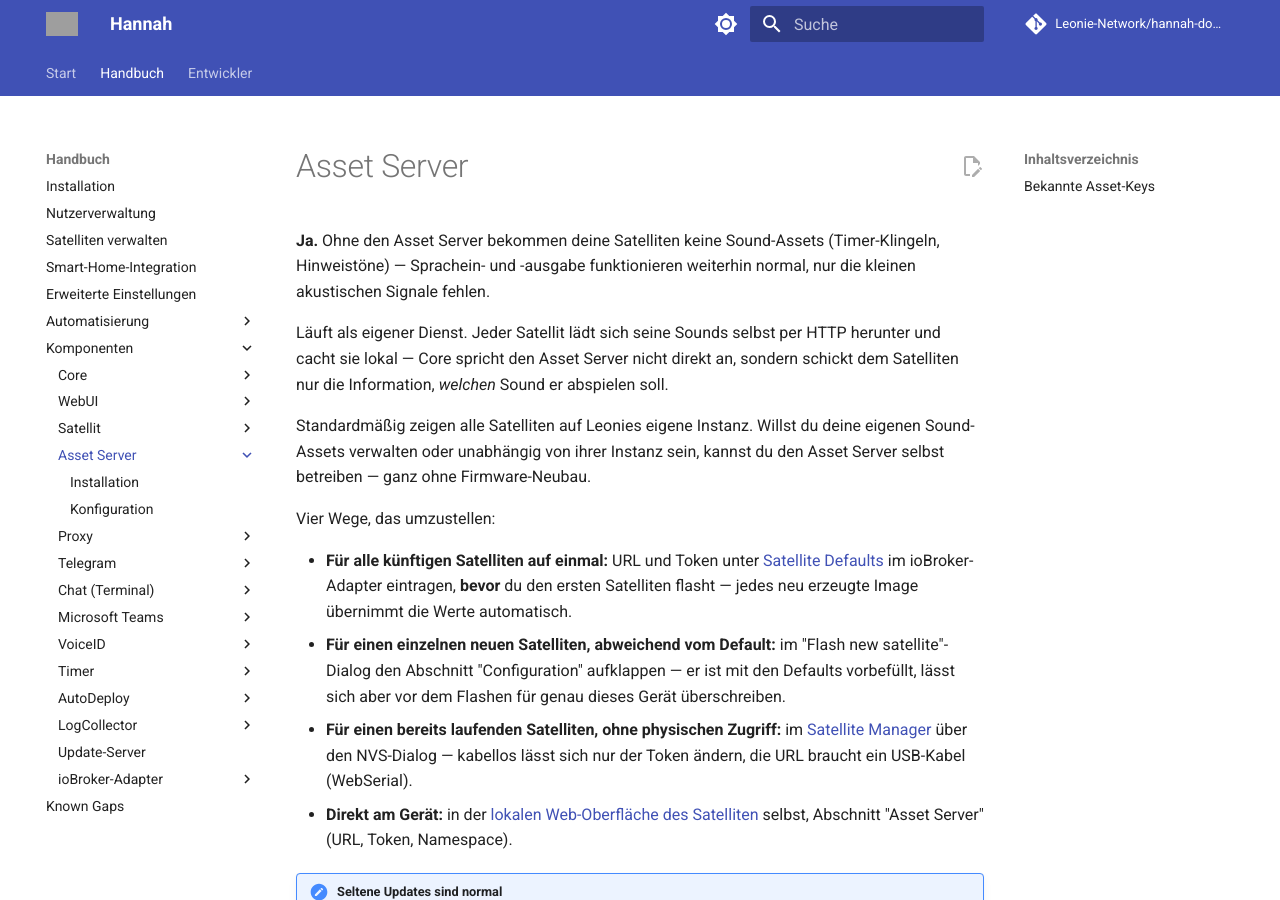
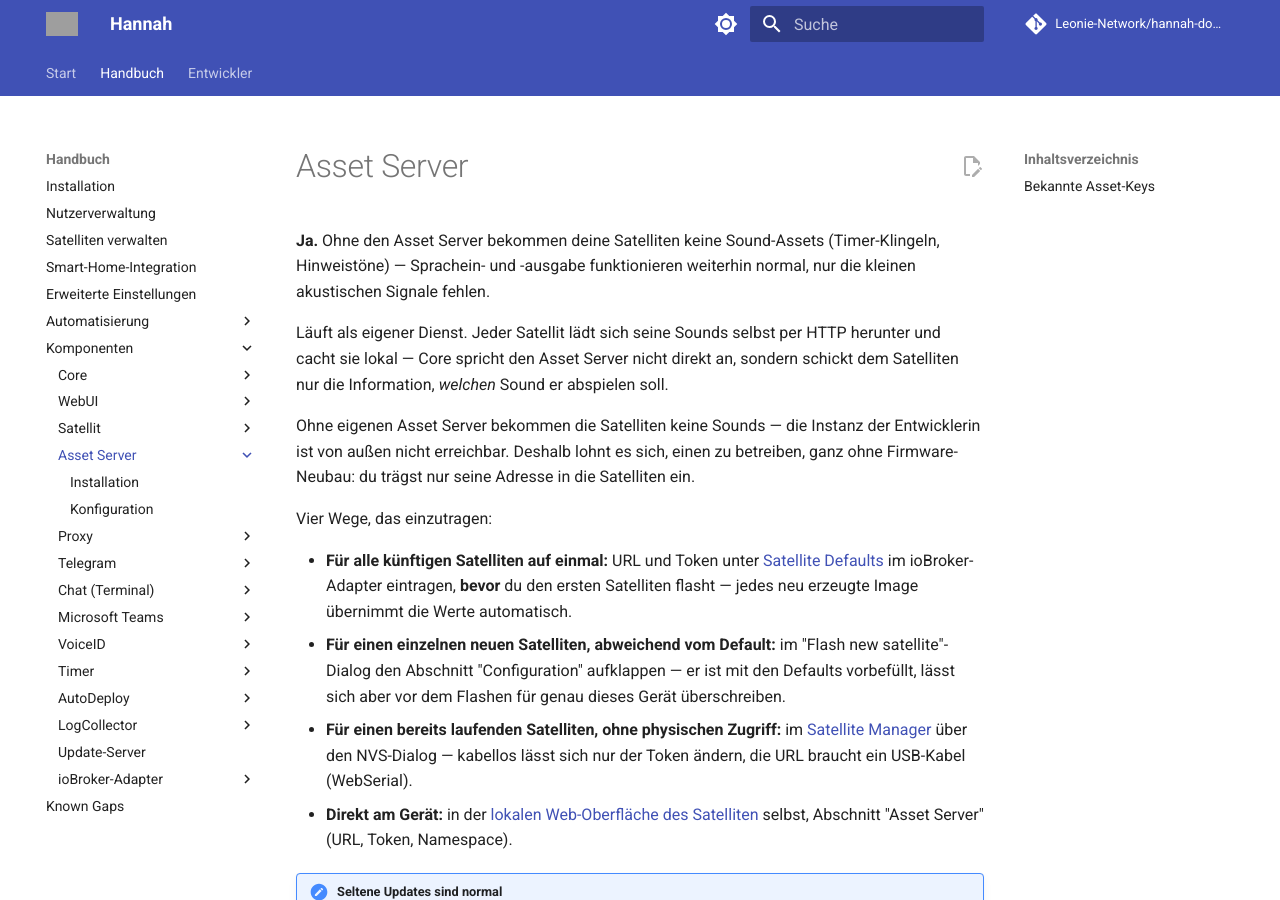
Before and after one commit to Leonie-Network/hannah-docs, an MkDocs documentation site: the page built from docs/components/asset-server/index.md, in a window 1280 px wide and 900 px high. Built offline with MkDocs 1.6.1 and Material for MkDocs 9.7.7, drawn with Linux system fonts in a browser that asks for light colours; comment, search, counter and statistics services are not loaded; grey boxes are pictures that could not be loaded.

Commit message:
docs(asset-server): drop claim that satellites default to a reachable instance
The developer's instance is not reachable from outside, so third parties
get no sounds without running their own Asset Server.

Co-Authored-By: Claude Sonnet 5.5 <noreply@anthropic.com>

```diff
--- a/docs/components/asset-server/index.md
+++ b/docs/components/asset-server/index.md
@@ -8,11 +8,11 @@ Läuft als eigener Dienst. Jeder Satellit lädt sich seine Sounds selbst per HTT
 cacht sie lokal — Core spricht den Asset Server nicht direkt an, sondern schickt dem
 Satelliten nur die Information, *welchen* Sound er abspielen soll.
 
-Standardmäßig zeigen alle Satelliten auf Leonies eigene Instanz. Willst du deine eigenen
-Sound-Assets verwalten oder unabhängig von ihrer Instanz sein, kannst du den Asset Server
-selbst betreiben — ganz ohne Firmware-Neubau.
+Ohne eigenen Asset Server bekommen die Satelliten keine Sounds — die Instanz der
+Entwicklerin ist von außen nicht erreichbar. Deshalb lohnt es sich, einen zu betreiben,
+ganz ohne Firmware-Neubau: du trägst nur seine Adresse in die Satelliten ein.
 
-Vier Wege, das umzustellen:
+Vier Wege, das einzutragen:
 
 - **Für alle künftigen Satelliten auf einmal:** URL und Token unter
   [Satellite Defaults](../iobroker-adapter/configuration.md#satellite-defaults) im
```
